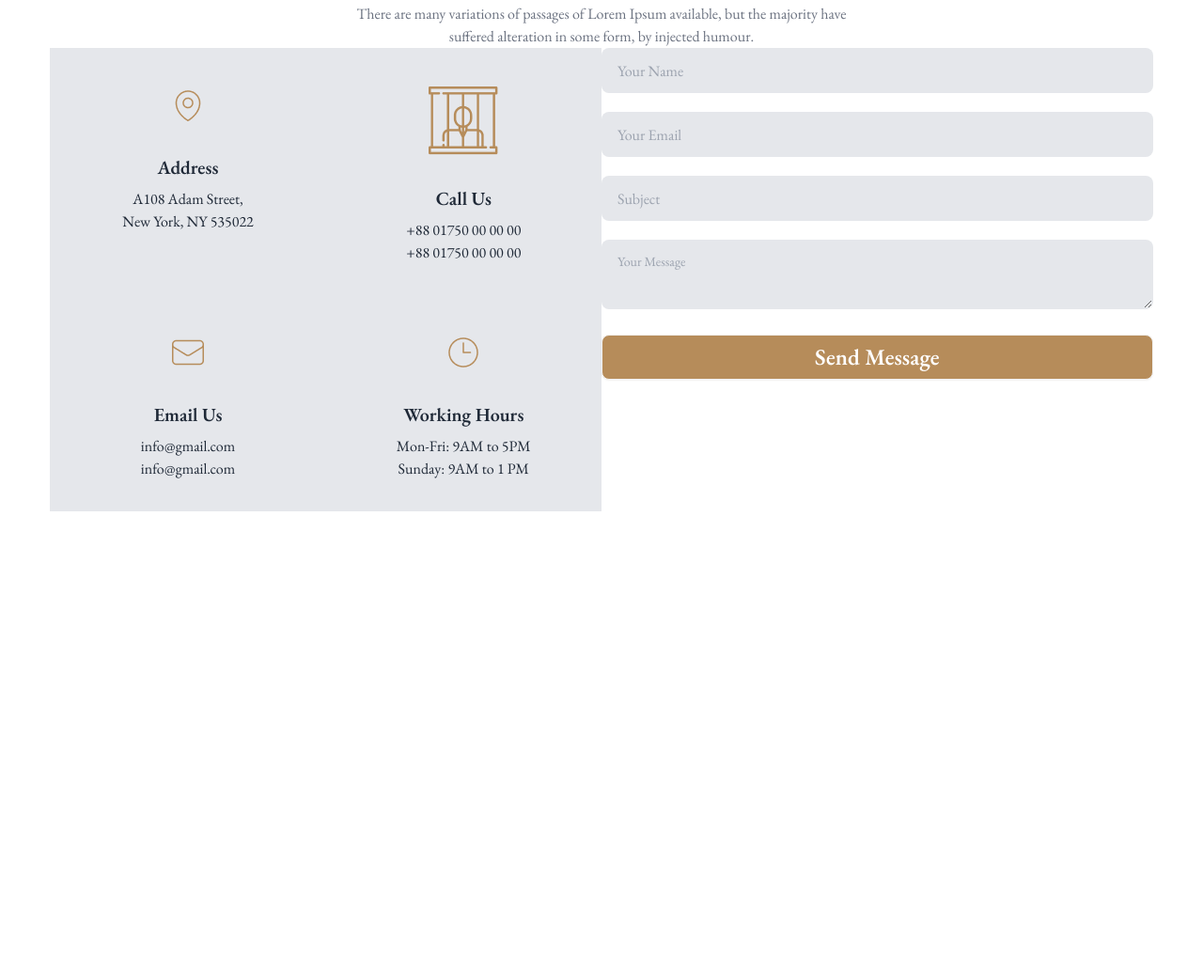
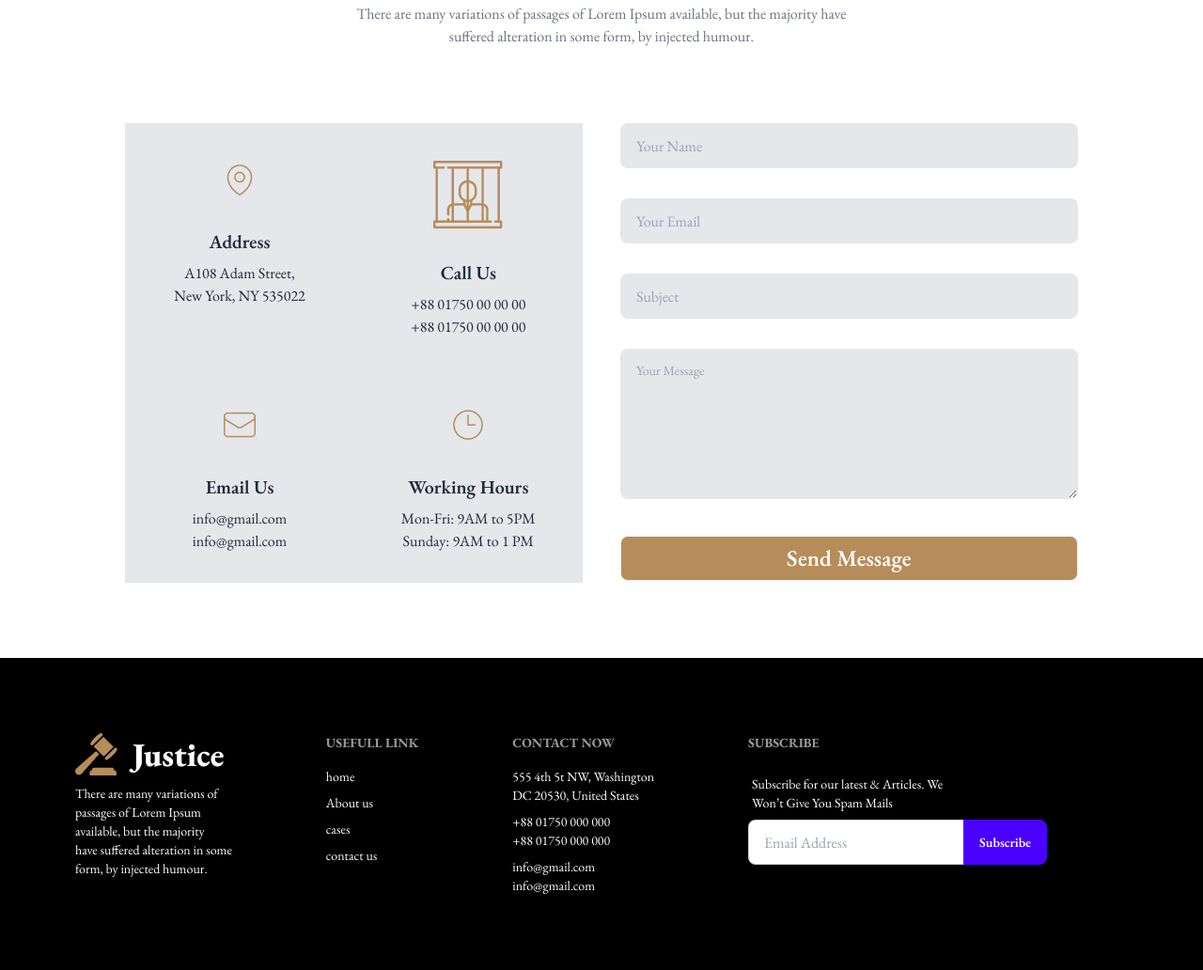
Before and after one commit to mdnasiruddin78/legal-law, a plain HTML site: page index.html in a window 1280 px wide. Shown: the part 3644-4676 px from the top of the page at 94% size. Before the commit the page ends 4188 px from the top, so only its background shows below. Drawn offline with nearby package versions, Linux system fonts and the light colour scheme.

Commit message:
footer section add

```diff
--- a/index.html
+++ b/index.html
@@ -290,9 +290,9 @@
           <h1 class="text-logo1 text-3xl font-bold text-center">Frequently Asked Any Questions</h1>
           <br>
           <p class="text-gray-500 text-center">There are many variations of passages of Lorem Ipsum available, but the majority have<br> suffered alteration in some form, by injected humour.</p>
-          <div class="grid grid-cols-2">
+          <div class="grid grid-cols-2 gap-10 p-20">
             <div class="grid grid-cols-2">
-              <div class="bg-gray-200 border">
+              <div class="bg-gray-200">
                 <figure class="px-10 pt-10">
                   <img
                     src="images/location.png"
@@ -305,7 +305,7 @@
                     New York, NY 535022</p>
                 </div>
               </div>
-              <div class="bg-gray-200 border">
+              <div class="bg-gray-200">
                 <figure class="px-10 pt-10">
                   <img
                     src="images/child.png"
@@ -318,7 +318,7 @@
                     +88 01750 00 00 00</p>
                 </div>
               </div>
-              <div class="bg-gray-200 border">
+              <div class="bg-gray-200">
                 <figure class="px-10 pt-10">
                   <img
                     src="images/email.png"
@@ -331,7 +331,7 @@
                     info@gmail.com</p>
                 </div>
               </div>
-              <div class="bg-gray-200 border">
+              <div class="bg-gray-200">
                 <figure class="px-10 pt-10">
                   <img
                     src="images/time.png"
@@ -345,14 +345,14 @@
                 </div>
               </div>
             </div>
-            <div class="space-y-5">
+            <div class="space-y-8">
               <input type="text" placeholder="Your Name" class="input w-full bg-gray-200" />
               <br>
               <input type="text" placeholder="Your Email" class="input w-full bg-gray-200" />
               <br>
               <input type="text" placeholder="Subject" class="input w-full bg-gray-200"/>
               <br>
-              <textarea class="textarea w-full bg-gray-200" placeholder="Your Message"></textarea>
+              <textarea class="textarea w-full bg-gray-200 h-40" placeholder="Your Message"></textarea>
               <br>
               <button class="btn bg-button text-white text-2xl text-center w-full">Send Message</button>
             </div>
@@ -361,7 +361,46 @@
        </section>
     </main>
     <footer>
-
+      <!-- footer section -->
+       <section class="bg-black">
+          <footer class="footer text-base-content p-20">
+              <nav>
+                <img src="images/logo.png" alt="">
+                <p class="text-white">There are many variations of<br> passages of Lorem Ipsum<br> available, but the majority<br> have suffered alteration in some<br> form, by injected humour.</p>
+              </nav>
+              <nav>
+                <h6 class="footer-title text-white">Usefull Link</h6>
+                <a class="link link-hover text-white">home</a>
+                <a class="link link-hover text-white">About us</a>
+                <a class="link link-hover text-white">cases</a>
+                <a class="link link-hover text-white">contact us</a>
+              </nav>
+              <nav>
+                <h6 class="footer-title text-white">Contact Now</h6>
+                <a class="link link-hover text-white">555 4th 5t NW, Washington<br>
+                  DC 20530, United States</a>
+                <a class="link link-hover text-white">+88 01750 000 000<br>
+                  +88 01750 000 000</a>
+                <a class="link link-hover text-white">info@gmail.com<br>
+                  info@gmail.com</a>
+              </nav>
+              <form>
+                <h6 class="footer-title text-white">Subscribe</h6>
+                <fieldset class="form-control w-80">
+                  <label class="label">
+                    <span class="label-text text-white">Subscribe for our latest & Articles. We<br> Won’t Give You Spam Mails</span>
+                  </label>
+                  <div class="join">
+                    <input
+                      type="text"
+                      placeholder="Email Address"
+                      class="input input-bordered join-item" />
+                    <button class="btn btn-primary join-item text-white">Subscribe</button>
+                  </div>
+                </fieldset>
+              </form>
+          </footer>
+       </section>
     </footer>
 </body>
 </html>
```
